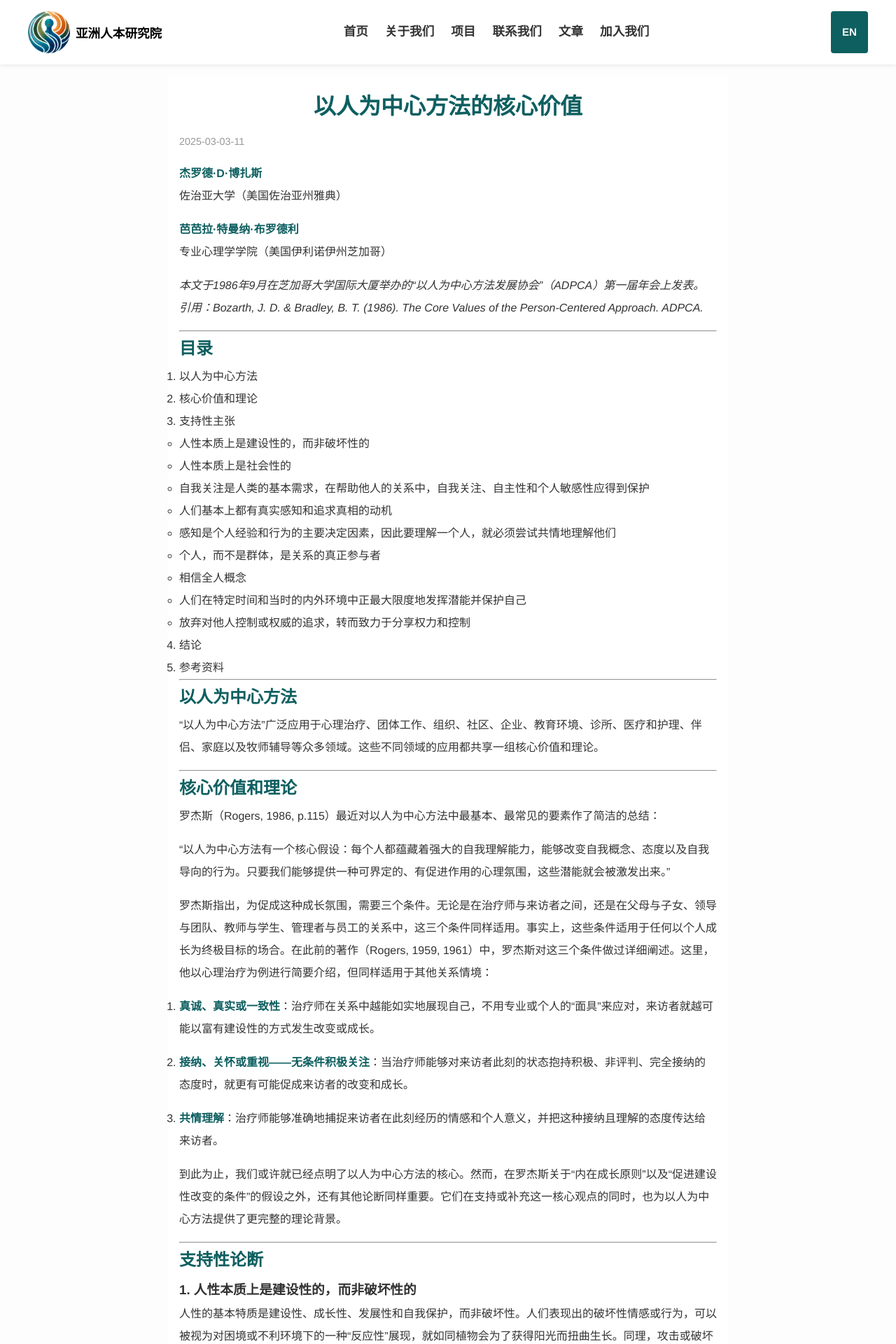
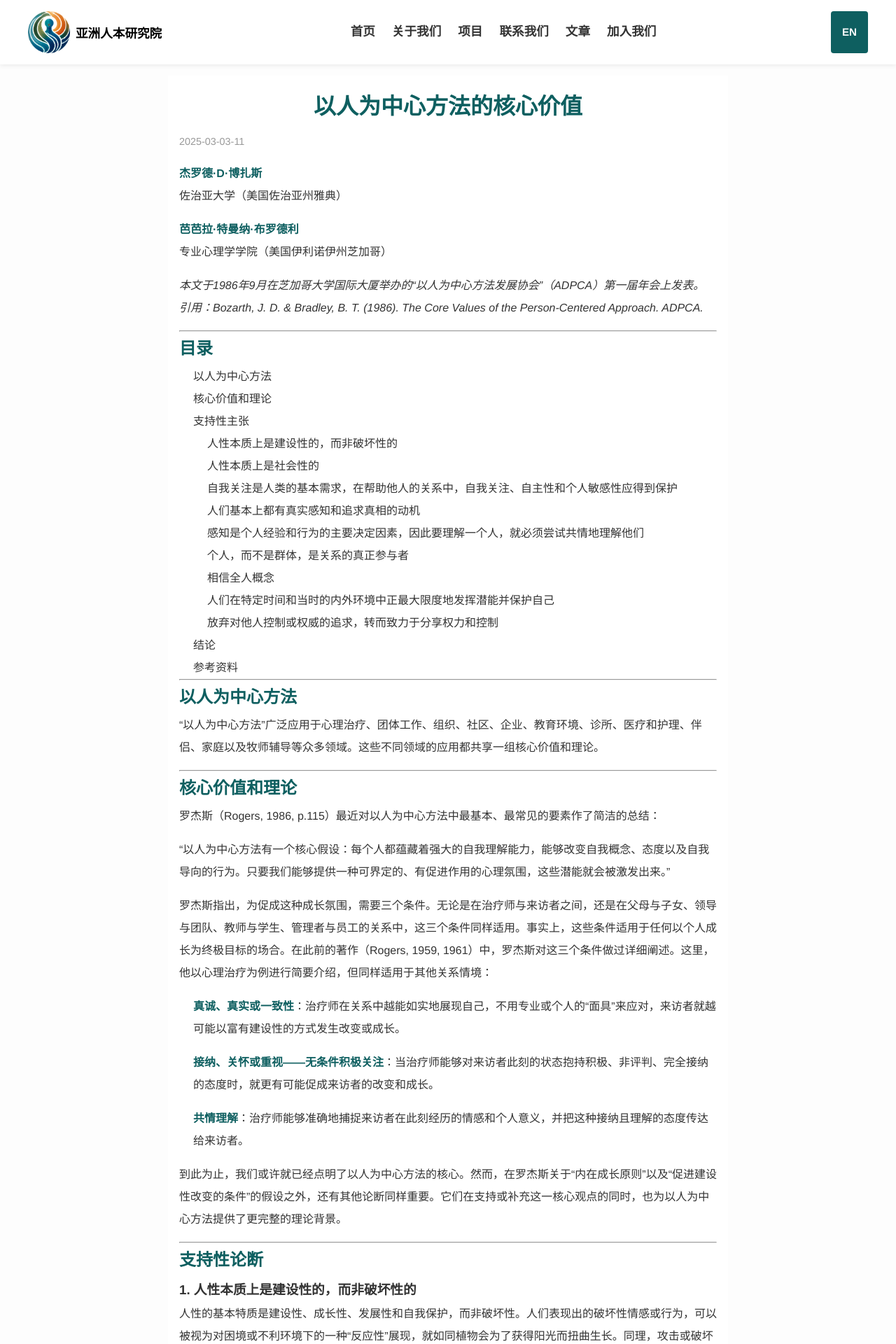
Before and after one commit to YeeLiu611/YeeLiu611, a Jekyll site: the page built from _blog_zh/2025-03-03-core_values.md, in a window 1280 px wide. Shown: the top 1920 px of the page at 70% size. Built offline with Jekyll 4.4.1, drawn with Linux system fonts in a browser that asks for light colours; a script that is not in the unit is left out.

Commit message:
Update style.css

```diff
--- a/css/style.css
+++ b/css/style.css
@@ -41,6 +41,21 @@ a {
   color: var(--color-primary);    /* 你的主题蓝绿色，例如 #0E5F60 */
   text-decoration: underline;
   transition: color 0.3s ease;
+}
+
+ul, ol {
+  padding-left: 20px; /* 调整左侧缩进 */
+  margin-left: 0;
+  max-width: 100%; /* 防止溢出 */
+  word-wrap: break-word;
+  overflow-wrap: break-word;
+}
+
+li {
+  white-space: normal;
+  word-wrap: break-word;
+  overflow-wrap: break-word;
+  display: block; /* 确保不会被 flex 影响 */
 }
 
 /* 覆盖导航、按钮及其链接的样式，保持原样 */
@@ -464,14 +479,14 @@ footer {
 @media (max-width: 768px) {
   .hamburger {
     display: block;
-    background: var(--color-primary);
+    background: none;
     border: none;
     font-size: 2rem;
     cursor: pointer;
     z-index: 2000;
     position: relative;
     padding: 0.25rem;
-    color: white;
+    color: var(--color-primary);
   }
   .nav-links {
     display: none; /* 初始隐藏，点汉堡后再展开 */
```
